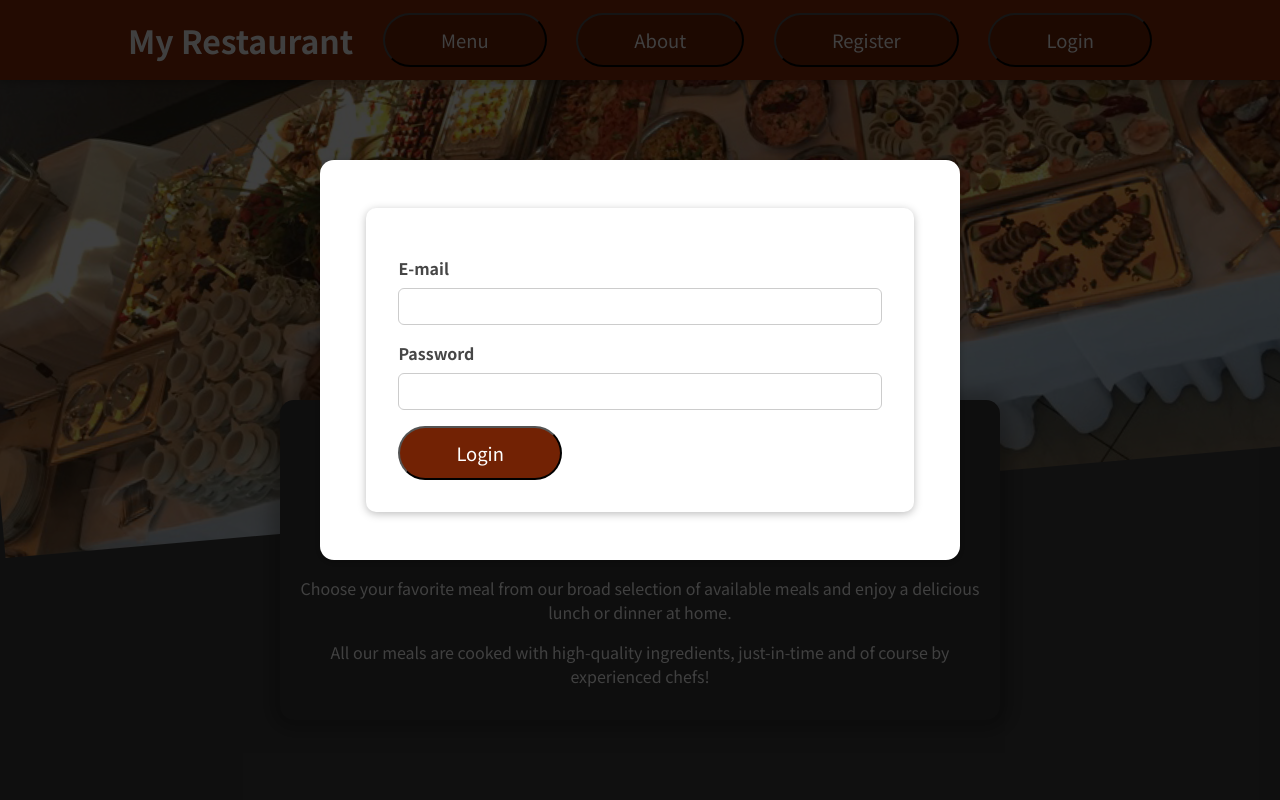
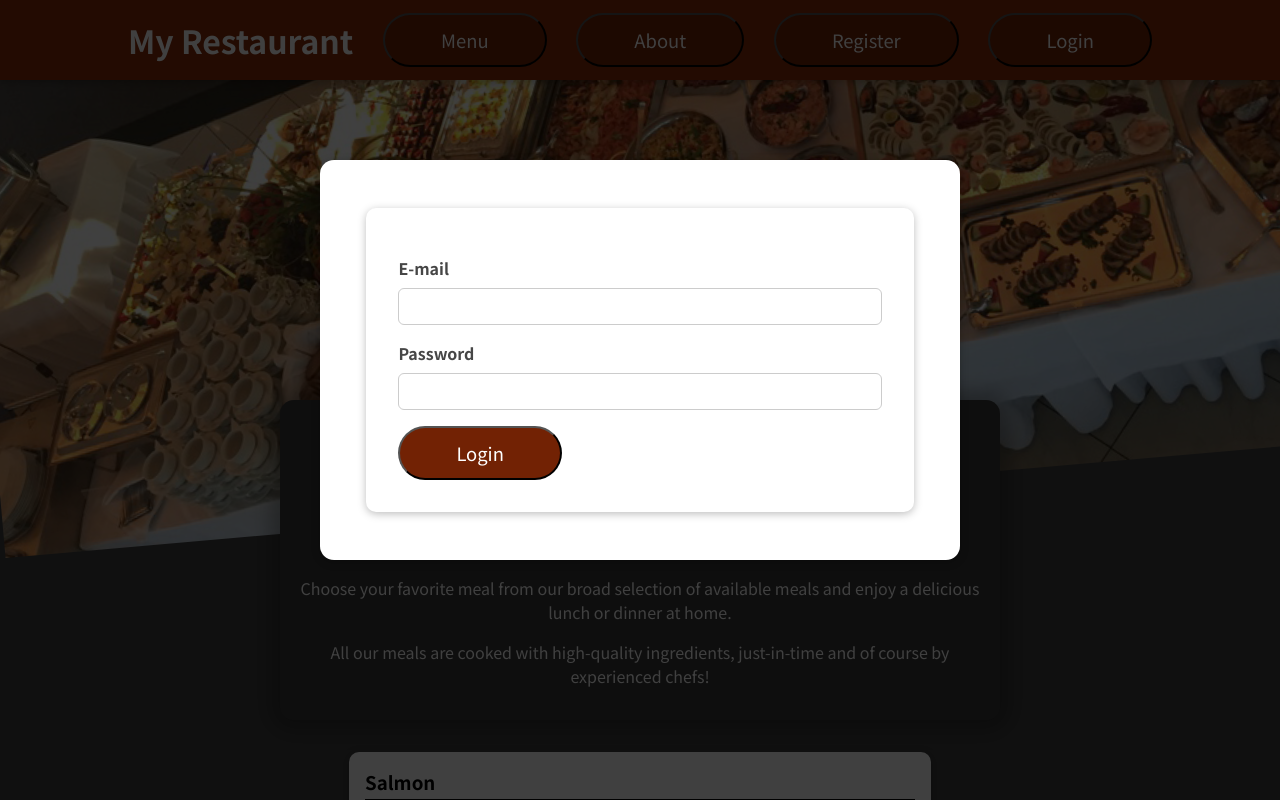
Before and after one commit to ratzPereira/restaurant-with-react, a React (Create React App) app: page / in a window 1280 px wide. Shown: the top 800 px of the page. Built offline with nearby package versions, Linux system fonts and the light colour scheme; grey boxes are pictures that could not be loaded.

Commit message:
displayed menu in the home page, fixed some styles

```diff
--- a/src/App.js
+++ b/src/App.js
@@ -3,6 +3,7 @@ import SectionAbout from "./components/Section-About/SectionAbout";
 import { useState } from "react";
 import LoginForm from "./components/Login/LoginForm";
 import RegisterForm from "./components/Registration/RegisterForm";
+import SectionMenu from "./components/Section-Menu/SectionMenu";
 
 function App() {
   const [loginIsShown, setLoginIsShown] = useState(true);
@@ -36,6 +37,7 @@ function App() {
       )}
       <main>
         <SectionAbout />
+        <SectionMenu />
       </main>
     </>
   );
--- /dev/null
+++ b/src/assets/Data.js
@@ -0,0 +1,85 @@
+const plates = [
+  {
+    Name: "Salmon",
+    Day: "Monday",
+    Type: "Fish",
+    Price: 8,
+    img:
+      "https://cdn.pixabay.com/photo/2014/11/05/15/57/salmon-518032_960_720.jpg",
+  },
+  {
+    Name: "Lasagna",
+    Day: "Monday",
+    Type: "Meat",
+    Price: 7,
+    img:
+      "https://cdn.pixabay.com/photo/2016/12/11/22/41/lasagna-1900529_960_720.jpg",
+  },
+  {
+    Name: "Sardines",
+    Day: "Tuesday",
+    Type: "Fish",
+    Price: 6,
+    img:
+      "https://cdn.pixabay.com/photo/2016/06/30/18/49/sardines-1489626_960_720.jpg",
+  },
+  {
+    Name: "Chicken",
+    Day: "Tuesday",
+    Type: "Meat",
+    Price: 5,
+    img:
+      "https://cdn.pixabay.com/photo/2016/11/18/17/42/barbecue-1836053_960_720.jpg",
+  },
+  {
+    Name: "Fish And Chips",
+    Day: "Wednesday",
+    Type: "Fish",
+    Price: 5,
+    img:
+      "https://cdn.pixabay.com/photo/2019/11/05/00/07/fish-and-chips-4602434_960_720.jpg",
+  },
+  {
+    Name: "Hamburguer",
+    Day: "Wednesday",
+    Type: "Meat",
+    Price: 4,
+    img:
+      "https://cdn.pixabay.com/photo/2016/03/05/19/37/appetite-1238459_960_720.jpg",
+  },
+  {
+    Name: "Sushi",
+    Day: "Thursday",
+    Type: "Fish",
+    Price: 10,
+    img:
+      "https://cdn.pixabay.com/photo/2016/11/25/16/08/sushi-1858696_960_720.jpg",
+  },
+  {
+    Name: "Spaghetti bolognese",
+    Day: "Thursday",
+    Type: "Meat",
+    Price: 7,
+    img:
+      "https://image.freepik.com/freephoto/plate-basil-cherry-gourmet-menu_1220-1184.jpg",
+  },
+  {
+    Name: "Chicken",
+    Day: "Friday",
+    Type: "Meat",
+    Price: 6,
+    img:
+      "https://cdn.pixabay.com/photo/2016/11/18/17/42/barbecue-1836053_960_720.jpg",
+  },
+  {
+    Name: "Fish Soup",
+    Day: "Friday",
+    Type: "Fish",
+    Price: 7,
+
+    img:
+      "https://cdn.pixabay.com/photo/2018/01/01/17/57/fish-soup-3054627_960_720.jpg",
+  },
+];
+
+export { plates };
--- /dev/null
+++ b/src/components/Section-Menu/MenuItem.js
@@ -0,0 +1,21 @@
+import styles from "./MenuItem.module.css";
+import Modal from "../UI/Modal";
+
+const MenuItem = (props) => {
+  return (
+    <li className={styles.meal}>
+      <div>
+        <h3>{props.name}</h3>
+        <div
+          className={styles.image}
+          style={{
+            backgroundImage: `url(${props.imageUrl})`,
+          }}
+        />
+        <div className={styles.description}>Available on {props.day}</div>
+        <div className={styles.price}>For just {props.price}$</div>
+      </div>
+    </li>
+  );
+};
+export default MenuItem;
--- /dev/null
+++ b/src/components/Section-Menu/MenuItem.module.css
@@ -0,0 +1,29 @@
+.meal {
+    display: flex;
+    justify-content: space-between;
+    margin: 1rem;
+    padding-bottom: 1rem;
+    border-bottom: 1px solid #ccc;
+}
+
+.meal h3 {
+    margin: 0 0 0.25rem 0;
+}
+
+.description {
+    font-style: italic;
+}
+
+.price {
+    margin-top: 0.25rem;
+    font-weight: bold;
+    color: #ad5502;
+    font-size: 1.25rem;
+}
+.image {
+    width: 550px;
+    height: 250px;
+    background-size: cover;
+    margin-bottom: 5px;
+    border: black solid 2px;
+}
--- /dev/null
+++ b/src/components/Section-Menu/SectionMenu.js
@@ -0,0 +1,28 @@
+import { plates } from "../../assets/Data";
+import MenuItem from "./MenuItem";
+import Card from "../UI/Card/Card";
+import styles from "./SectionMenu.module.css";
+import Modal from "../UI/Modal";
+
+const plateList = plates.map((item) => (
+  <MenuItem
+    key={`${item.Name}${item.Price}`}
+    name={item.Name}
+    imageUrl={item.img}
+    day={item.Day}
+    price={item.Price}
+    type={item.Type}
+  />
+));
+
+const SectionMenu = (props) => {
+  return (
+    <section className={styles.meals}>
+      <Card>
+        <ul>{plateList}</ul>
+      </Card>
+    </section>
+  );
+};
+
+export default SectionMenu;
--- /dev/null
+++ b/src/components/Section-Menu/SectionMenu.module.css
@@ -0,0 +1,26 @@
+.meals {
+    max-width: 60rem;
+    width: 90%;
+    margin: 2rem auto;
+    animation: meals-appear 1s ease-out forwards;
+    display: flex;
+    justify-content: center;
+    align-items: center;
+}
+
+.meals ul {
+    list-style: none;
+    margin: 0;
+    padding: 0;
+}
+@keyframes meals-appear {
+    from {
+        opacity: 0;
+        transform: translateY(3rem);
+    }
+
+    to {
+        opacity: 1;
+        transform: translateY(0);
+    }
+}
--- a/src/components/UI/Modal.module.css
+++ b/src/components/UI/Modal.module.css
@@ -19,4 +19,22 @@
     box-shadow: 0 2px 8px rgba(0, 0, 0, 0.25);
     z-index: 30;
     animation: slide-down 300ms ease-out forwards;
+
 }
+@media (min-width: 768px) {
+    .modal {
+        width: 40rem;
+        left: calc(50% - 20rem);
+    }
+}
+
+@keyframes slide-down {
+    from {
+        opacity: 0;
+        transform: translateY(-3rem);
+    }
+    to {
+        opacity: 1;
+        transform: translateY(0);
+    }
+}
```
